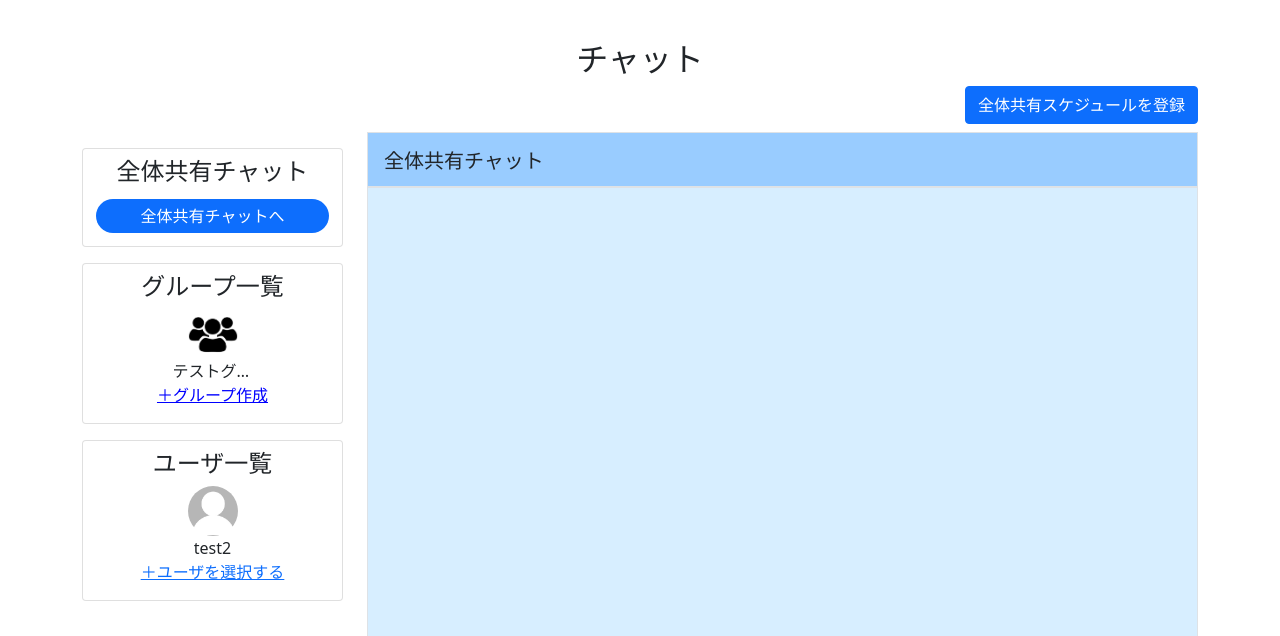
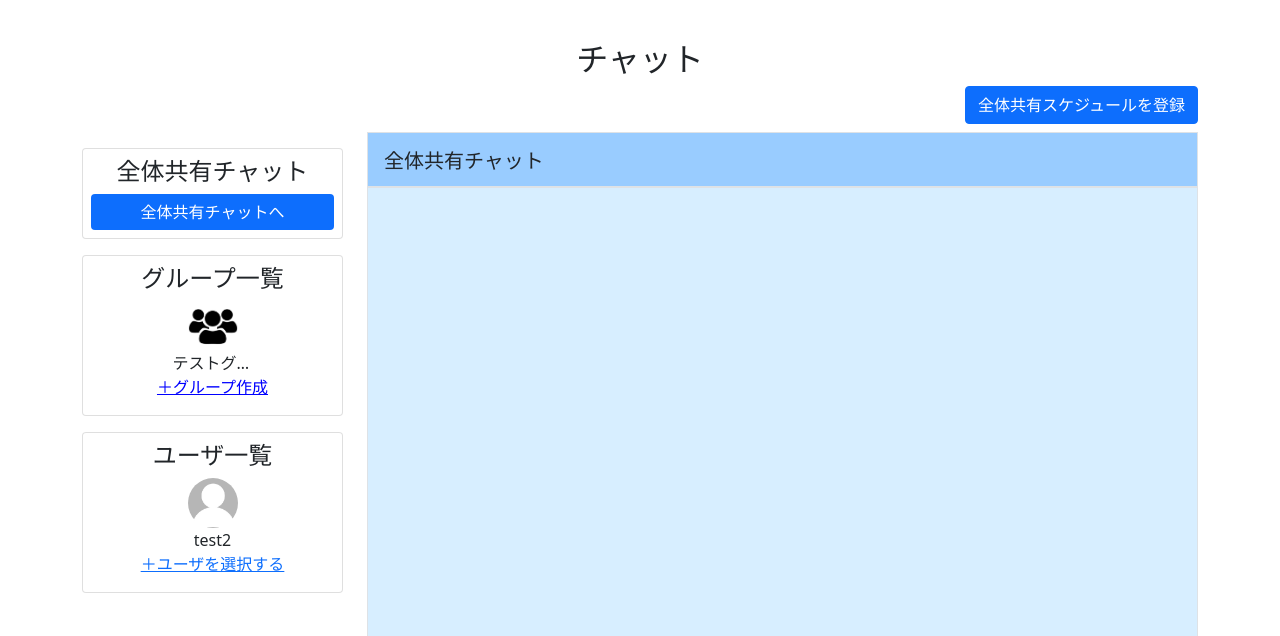
Before and after one commit to Yoshidak-ta/start_challenge, a Django app: page /chats/chat/share in a window 1280 px wide. Shown: the part 76-712 px from the top of the page. Run offline with Django 5.2, Linux system fonts and the light colour scheme; a user stored in the database is signed in; data comes from the database, SQL or seed files in the repository; data that the repository does not hold is empty.

Commit message:
Update share_chat.html
全体共有チャットの遷移ボタンのレイアウト統一

```diff
--- a/start_challenge/templates/chats/share_chat.html
+++ b/start_challenge/templates/chats/share_chat.html
@@ -138,7 +138,7 @@
       <a class="text-decoration-none text-reset" href="{% url 'chats:share_chat' %}">
         <div class="card mb-3 mt-3 p-2">
           <h4 class="text-center">全体共有チャット</h4>
-          <div class="text-center circle-auto border-0 btn-primary">全体共有チャットへ</div>
+          <button type="button" class="text-center btn group-schedule-rgsbtn border-0 btn-primary">全体共有チャットへ</button>
         </div>
       </a>
       <div class="card mb-3 pt-2">
@@ -343,4 +343,5 @@
     </div>
   </div>
 </div>
+
 {% endblock %}
```
